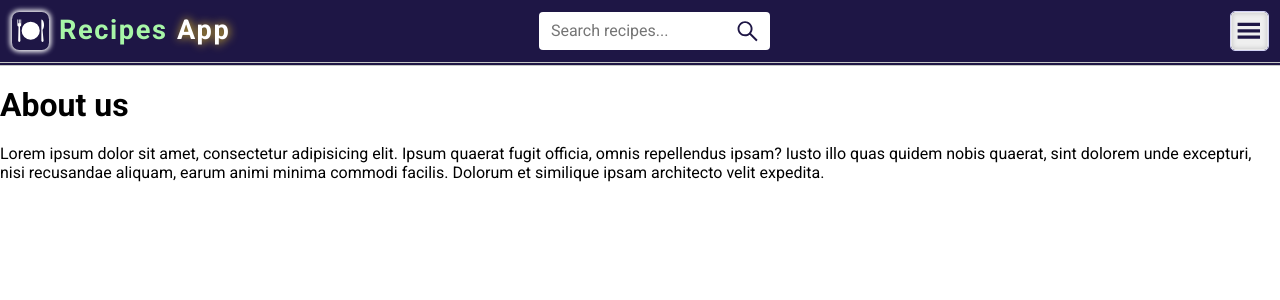
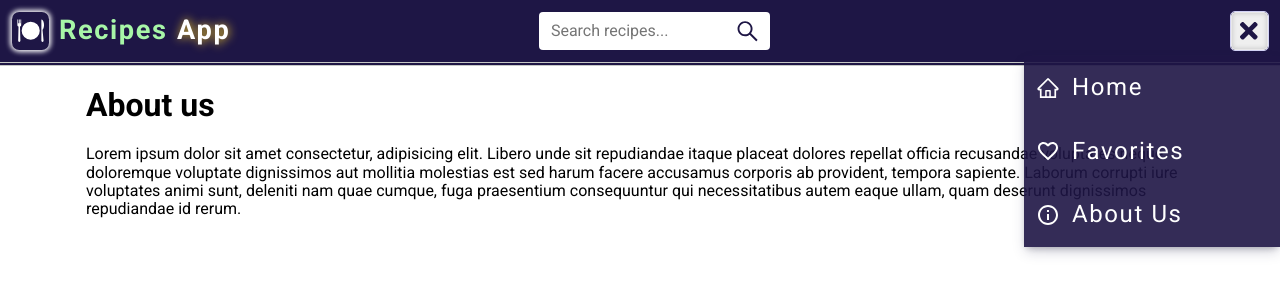
Before and after one commit to MRFolio/recipes-app, a React (Create React App) app: page /about in a window 1280 px wide. Both pictures are taken after a click on the button 1249 px from the left and 30 px from the top of the page. Shown: the top 300 px of the page. Built offline with nearby package versions, Linux system fonts and the light colour scheme.

Commit message:
feat(sidebar): add completed sidebar

```diff
--- a/src/components/InfoContainer.module.scss
+++ b/src/components/InfoContainer.module.scss
@@ -28,7 +28,7 @@
     align-items: center;
     width: 100%;
     gap: 0.25em;
-    // margin: 0.3em 0;s
+    margin: 0.25em 0 0em;
 
     > h2 {
       margin: 0.1em 0.1em 0;
--- a/src/components/Navbar.module.scss
+++ b/src/components/Navbar.module.scss
@@ -8,6 +8,7 @@
   background: b.$main-bg;
   letter-spacing: 0.1em;
   border-bottom: b.$doubleBorder;
+  overflow-x: hidden;
 
   @media only screen and (min-width: 1880px) {
     justify-content: space-around;
@@ -20,7 +21,6 @@
   gap: 0.35em;
   font-size: 1.7rem;
   margin: 0;
-  // margin-left: 0.5em;
   color: white;
   text-shadow: rgb(223, 187, 42) 1px 0 10px;
 
@@ -50,12 +50,11 @@
   display: flex;
   align-items: center;
   padding: 0.31em;
-  // background: transparent;
   border: 1px solid rgb(233, 232, 232);
   border-radius: 0.25em;
-  // border: none;
   transition: background 0.4s ease-out, color 0.2s ease-out;
   cursor: pointer;
+  z-index: 10;
 
   &:hover {
     // background: rgb(243, 239, 205);
@@ -68,13 +67,7 @@
   }
 
   .burgerIcon {
-    // text-align: center;
     font-size: 1.6rem;
-    // color: rgb(255, 255, 255);
-    // color: b.$main-bg;
-    // &:hover {
-    //   color: rgb(223, 24, 51);
-    // }
   }
 }
 
--- a/src/components/Navbar.tsx
+++ b/src/components/Navbar.tsx
@@ -1,38 +1,47 @@
 import { motion } from 'framer-motion';
 import { MouseEvent, useState } from 'react';
+import { FaTimes } from 'react-icons/fa';
 import { GiHamburgerMenu, GiMeal } from 'react-icons/gi';
 import { Link } from 'react-router-dom';
+import { Search, Sidebar } from '../components';
 import styles from './Navbar.module.scss';
-import Search from './Search';
 
 const Navbar = (): JSX.Element => {
-  const [showMenu, setShowMenu] = useState(false);
+  const [showSidebar, setShowSidebar] = useState<boolean>(false);
 
-  const handleClick = (e: MouseEvent<HTMLButtonElement>): void => {
-    setShowMenu(!showMenu);
+  const handleToggleSidebar = (e: MouseEvent<HTMLButtonElement>): void => {
+    setShowSidebar(!showSidebar);
   };
 
   return (
     <header className={styles.header}>
-      {/* <GrClose/> */}
-      {/* {showMenu && <p>Tere</p>} */}
       <Link to="/" style={{ textDecoration: 'inherit' }}>
         <h1 className={styles.heading} title="Go to homepage">
           <GiMeal className={styles.mealIcon} />
           <span>Recipes</span> App
         </h1>
       </Link>
+      {/* <Link to="/" style={{ textDecoration: 'inherit' }}>
+        <h1 className={styles.headingSmallMobile} title="Go to homepage">
+          <GiMeal className={styles.mealIcon} />
+        </h1>
+      </Link> */}
       <Search />
       <motion.button
-        onClick={handleClick}
+        onClick={handleToggleSidebar}
         className={styles.hamburger}
         aria-label="Open hamburger menu"
         title="Open hamburger menu"
         whileHover={{ scale: 1.06 }}
         whileTap={{ scale: 0.95 }}
       >
-        <GiHamburgerMenu className={styles.burgerIcon} />
+        {showSidebar ? (
+          <FaTimes className={styles.burgerIcon} />
+        ) : (
+          <GiHamburgerMenu className={styles.burgerIcon} />
+        )}
       </motion.button>
+      <Sidebar showSidebar={showSidebar} setShowSidebar={setShowSidebar} />
     </header>
   );
 };
--- a/src/components/Sidebar.module.scss
+++ b/src/components/Sidebar.module.scss
@@ -1,21 +1,77 @@
-.sidebarWrapper {
+@use "../styles/base" as b;
+
+.sidebarContainer {
   position: fixed;
-  top: 0;
-  left: 0;
-  width: 100%;
-  height: 100%;
-  display: grid;
-  place-items: center;
-  // visibility: hidden;
-  visibility: show;
-  z-index: -1;
-  transition: var(--transition);
-  // transform: scale(0);
-  background: rgba(0, 0, 0, 0.5);
+  top: 7%;
+  right: 0;
+  width: 20%;
+  z-index: 9;
+  transform: translateX(100%);
+  transition: all 0.2s ease-out;
+  background: rgba(b.$main-bg, 0.9);
+  box-shadow: b.$paperBoxShadow;
+
+  @include b.mediaQuery(b.$tablet) {
+    width: 26%;
+  }
+
+  @include b.mediaQuery(b.$mobile) {
+    top: 0%;
+    width: 100%;
+    transform: translateY(-100%);
+  }
 
   &.show {
     visibility: visible;
-    z-index: 2;
-    transform: scale(1);
+    transform: translateX(0);
+
+    @include b.mediaQuery(b.$mobile) {
+      transform: translateY(0);
+    }
+  }
+
+  nav {
+    width: 100%;
+  }
+
+  .list {
+    padding: 0;
+    margin: 0;
+
+    @include b.mediaQuery(b.$mobile) {
+      margin: 0 auto;
+      // max-width: 560px;
+    }
+    > li {
+      list-style-type: none;
+    }
+
+    .listItem {
+      font-size: 1.5rem;
+      display: flex;
+      flex-flow: row wrap;
+      justify-content: flex-start;
+      align-items: center;
+      gap: 0.5em;
+      padding: 0.75em 0.5em;
+      color: white;
+      cursor: pointer;
+      transition: all 0.2s ease-out;
+
+      @include b.mediaQuery(b.$mobile) {
+        // justify-content: flex-end;
+      }
+
+      &:hover {
+        color: b.$highlightColor;
+        box-shadow: b.$paperBoxShadow;
+        background: rgba(255, 255, 255, 0.22);
+      }
+
+      &:focus {
+        box-shadow: inset 0px 0px 5px #c1c1c1;
+        outline: 1px solid rgb(210, 210, 245);
+      }
+    }
   }
 }
--- a/src/components/Sidebar.tsx
+++ b/src/components/Sidebar.tsx
@@ -1,44 +1,100 @@
 import { motion } from 'framer-motion';
-import { FaTimes } from 'react-icons/fa';
+import { SetStateAction, useCallback, useEffect, useRef } from 'react';
+import { AiOutlineHome } from 'react-icons/ai';
+import { MdFavoriteBorder, MdInfoOutline } from 'react-icons/md';
+import { useHistory } from 'react-router-dom';
+import { delayVariants } from '../utils';
+import styles from './Sidebar.module.scss';
 
-interface SidebarProps {}
+const navItems = [
+  {
+    id: 0,
+    name: 'Home',
+    path: '/',
+    icon: <AiOutlineHome />,
+  },
+  {
+    id: 1,
+    name: 'Favorites',
+    path: '/favorites',
+    icon: <MdFavoriteBorder />,
+  },
+  {
+    id: 2,
+    name: 'About Us',
+    path: '/about',
+    icon: <MdInfoOutline />,
+  },
+];
 
-const navItems = ['Home', 'Favorites', 'About'];
+interface SidebarProps {
+  showSidebar: boolean;
+  setShowSidebar: (value: SetStateAction<boolean>) => void;
+}
 
-const containerSidebar = {
-  hidden: { opacity: 0 },
-  show: {
-    opacity: 1,
-    transition: {
-      staggerChildren: 0.5,
-    },
-  },
-};
+const Sidebar = ({
+  setShowSidebar,
+  showSidebar,
+}: SidebarProps): JSX.Element => {
+  const sidebarContainer = useRef<HTMLElement>(null);
+  const { push } = useHistory();
 
-const listItemSidebar = {
-  hidden: { opacity: 0 },
-  show: { opacity: 1 },
-};
+  const handleClick = useCallback(
+    (e) =>
+      sidebarContainer?.current?.contains(e.target)
+        ? null
+        : setShowSidebar(false),
+    [setShowSidebar]
+  );
 
-const Sidebar = ({}: SidebarProps): JSX.Element => {
-  // const [showSidebar, setShowSidebar] = useState<boolean>(true);
+  const handleEscape = useCallback(
+    (e) => (e.key === 'Escape' ? setShowSidebar(false) : null),
+    [setShowSidebar]
+  );
 
-  // const handleSidebar = (e: MouseEvent<HTMLButtonElement>): void => {
-  //   setShowSidebar(!showSidebar);
-  // };
+  const addEventListeners = useCallback(() => {
+    document.addEventListener('keydown', handleEscape);
+    document.addEventListener('mousedown', handleClick);
+  }, [handleClick, handleEscape]);
+
+  const removeEventListeners = useCallback(() => {
+    document.removeEventListener('mousedown', handleClick);
+    document.removeEventListener('keydown', handleEscape);
+  }, [handleClick, handleEscape]);
+
+  useEffect(() => {
+    showSidebar ? addEventListeners() : removeEventListeners();
+
+    return () => removeEventListeners();
+  }, [addEventListeners, removeEventListeners, showSidebar]);
 
   return (
-    <aside>
-      <button className="close-btn" /* onClick={handleSidebar} */>
-        <FaTimes />
-      </button>
-      <motion.ul variants={containerSidebar} initial="hidden" animate="show">
-        {navItems.map((item, i) => (
-          <motion.li key={i} variants={listItemSidebar}>
-            {item}
-          </motion.li>
-        ))}
-      </motion.ul>
+    <aside
+      className={`${styles.sidebarContainer} ${showSidebar && styles.show}`}
+      ref={sidebarContainer}
+    >
+      <nav>
+        <motion.ul className={styles.list}>
+          {navItems.map(({ id, name, path, icon }) => (
+            <motion.li
+              // variants={listItemSidebar}
+              // transition={sidebarTransition}
+              onClick={() => {
+                push(`${path}`);
+                setShowSidebar(false);
+              }}
+              key={id}
+              custom={id}
+              initial="hidden"
+              animate="visible"
+              variants={delayVariants}
+              className={styles.listItem}
+            >
+              {icon} {name}
+            </motion.li>
+          ))}
+        </motion.ul>
+      </nav>
     </aside>
   );
 };
--- a/src/components/SingleMeal.tsx
+++ b/src/components/SingleMeal.tsx
@@ -1,6 +1,6 @@
 import { motion } from 'framer-motion';
-import { memo, MouseEvent } from 'react';
-import { Link, useHistory } from 'react-router-dom';
+import { memo } from 'react';
+import { Link } from 'react-router-dom';
 import { delayVariantsFaster } from '../utils';
 import styles from './SingleMeal.module.scss';
 
@@ -12,14 +12,7 @@ interface IMealProps {
 }
 
 const SingleMeal = memo(
-  ({ id, meal, img, index }: IMealProps): JSX.Element => {
-    const history = useHistory();
-
-    const handleClick = (e: MouseEvent<HTMLElement>) => {
-      history.push(`/recipes/${id}`);
-    };
-
-    return (
+  ({ id, meal, img, index }: IMealProps): JSX.Element => (
     <Link to={`/recipes/${id}`} style={{ textDecoration: 'inherit' }}>
       <motion.article
         className={styles.card}
@@ -35,8 +28,7 @@ const SingleMeal = memo(
         </figure>
       </motion.article>
     </Link>
-    );
-  }
+  )
 );
 
 export default SingleMeal;
--- a/src/components/index.ts
+++ b/src/components/index.ts
@@ -6,6 +6,8 @@ export { default as FavoriteListItem } from './FavoriteListItem';
 export { default as FavoritesList } from './FavoritesList';
 export { default as InfoContainer } from './InfoContainer';
 export { default as Recipe } from './Recipe';
+export { default as Search } from './Search';
 export { default as SearchRecipes } from './SearchRecipes';
+export { default as Sidebar } from './Sidebar';
 export { default as SingleMeal } from './SingleMeal';
 export { default as Spinner } from './Spinner';
--- a/src/styles/_base.scss
+++ b/src/styles/_base.scss
@@ -18,8 +18,8 @@ $mobile: 676px;
 $small-mobile: 470px;
 
 // mixins
-@mixin mediaQuery($breakpoint) {
-  @media only screen and (max-width: $breakpoint) {
+@mixin mediaQuery($breakpoint, $minOrMaxWidth: max-width) {
+  @media only screen and (#{$minOrMaxWidth}: $breakpoint) {
     @content;
   }
 }
--- a/src/views/About.tsx
+++ b/src/views/About.tsx
@@ -1,15 +1,20 @@
 const About = (): JSX.Element => {
   return (
-    <section>
-      <h1>About us</h1>
-      <p>
-        Lorem ipsum dolor sit amet, consectetur adipisicing elit. Ipsum quaerat
-        fugit officia, omnis repellendus ipsam? Iusto illo quas quidem nobis
-        quaerat, sint dolorem unde excepturi, nisi recusandae aliquam, earum
-        animi minima commodi facilis. Dolorum et similique ipsam architecto
-        velit expedita.
-      </p>
-    </section>
+    <main className="main">
+      <section style={{ margin: '1em' }}>
+        <h1>About us</h1>
+        <p>
+          Lorem ipsum dolor sit amet consectetur, adipisicing elit. Libero unde
+          sit repudiandae itaque placeat dolores repellat officia recusandae
+          voluptates neque doloremque voluptate dignissimos aut mollitia
+          molestias est sed harum facere accusamus corporis ab provident,
+          tempora sapiente. Laborum corrupti iure voluptates animi sunt,
+          deleniti nam quae cumque, fuga praesentium consequuntur qui
+          necessitatibus autem eaque ullam, quam deserunt dignissimos
+          repudiandae id rerum.
+        </p>
+      </section>
+    </main>
   );
 };
 
```
Also changed, not shown: 1 other file (tests, documents, lock files or other folders). Lines whose indentation alone changed are shown as unchanged.
